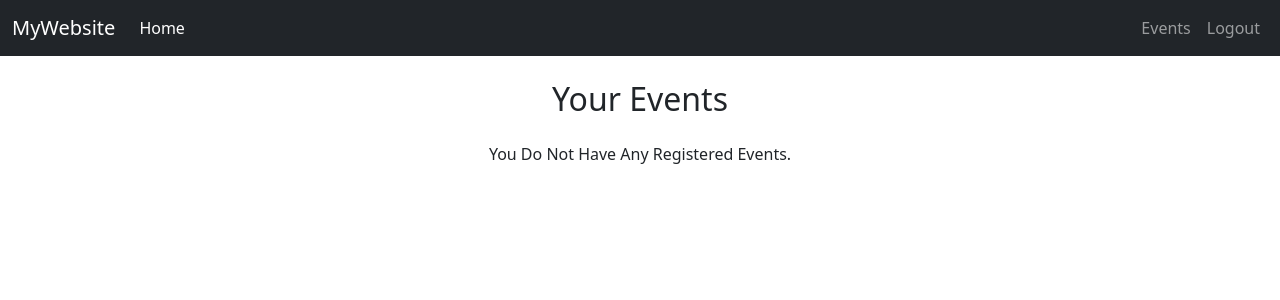
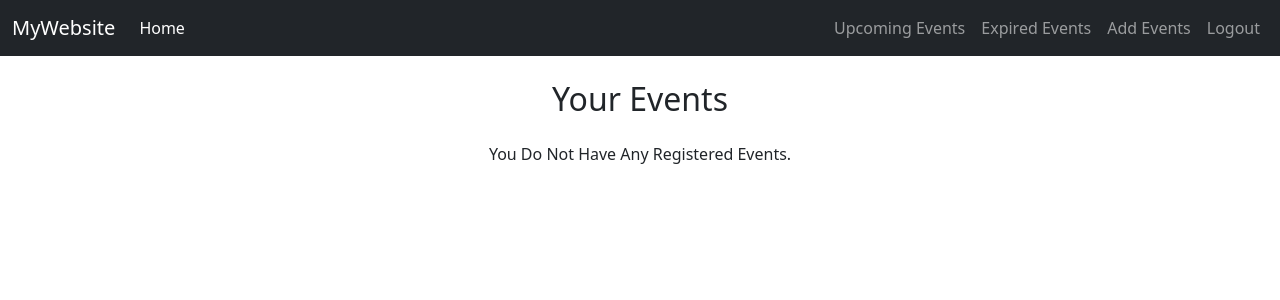
Before and after one commit to Dheeraj-Patidar/event-management, a Django app: page /my_events in a window 1280 px wide. Shown: the top 300 px of the page. Run offline with Django 5.2, Linux system fonts and the light colour scheme; a user stored in the database is signed in; data comes from the database, SQL or seed files in the repository; some libraries are stand-ins or nearby versions.

Commit message:
displaying upcoming and expired events to admin

```diff
--- a/core/static/css/style.css
+++ b/core/static/css/style.css
@@ -5,7 +5,17 @@
 .error-message{
     color: red;
 }
+.card-body{
+    background-color: antiquewhite;
+    border-radius: 5px;
+}
+
 .card-title{
+    color: green;
+    font-weight: bold;
+    font-size: large;
+}
+.expired-card-title{
     color: red;
     font-weight: bold;
     font-size: large;
--- a/core/templates/base.html
+++ b/core/templates/base.html
@@ -50,7 +50,13 @@
                     {%endif%}
                     {%if request.user.role == 'admin'%}
                     <li class="nav-item">
-                        <a class="nav-link" href="{% url 'add_event' %}">Events</a>
+                        <a class="nav-link" href="{% url 'events' %}">Upcoming Events</a>
+                    </li>
+                    <li class="nav-item">
+                        <a class="nav-link" href="{% url 'expired_events' %}">Expired Events</a>
+                    </li>
+                    <li class="nav-item">
+                        <a class="nav-link" href="{% url 'add_event' %}"> Add Events</a>
                     </li>
                     {%endif%}
                     {%if request.user.is_authenticated%}
--- a/core/urls.py
+++ b/core/urls.py
@@ -12,7 +12,9 @@ from .views import (
     StudentView,
     VerifyEmailView,
     EventRegisterView,
-    MyEventView
+    MyEventView,
+    EventView,
+    ExpiredEventView
 )
 
 urlpatterns = [
@@ -26,6 +28,8 @@ urlpatterns = [
     path("admin_dashboard", AdminView.as_view(), name="admin_dashboard"),
     path("add_events", AddEventView.as_view(), name="add_event"),
     path("event_registration/<int:event_id>", EventRegisterView.as_view(), name="event_register"),
+    path("events", EventView.as_view(), name="events"),
+    path("expired_events", ExpiredEventView.as_view(), name="expired_events"),
     path("my_events", MyEventView.as_view(), name="my_events"),
     path(
         "password_reset/",
--- a/core/views.py
+++ b/core/views.py
@@ -150,6 +150,7 @@ class AdminView(TemplateView):
 
 
 class AddEventView(CreateView):
+    """add a event view """
     model = Event
     form_class = AddEventForm
     template_name = "add_event.html"
@@ -186,9 +187,34 @@ class EventRegisterView(CreateView):
 
 
 class MyEventView(LoginRequiredMixin, ListView):
+    """showing all events which are registered by a student"""
     model = RegisteredStudent
     template_name = "myevents.html"
     context_object_name = "events"
 
     def get_queryset(self):
         return RegisteredStudent.objects.filter(student=self.request.user)
+
+
+class EventView(ListView):
+    """showing all upcoming events to admin """
+
+    model = Event
+    template_name = "events.html"
+    context_object_name = "events"
+
+    def get_queryset(self):
+        """Return only upcoming events"""
+        return Event.objects.filter(date__gte=now()).order_by("date")
+
+
+class ExpiredEventView(ListView):
+    """showing all Expired events to admin """
+
+    model = Event
+    template_name = "expired_events.html"
+    context_object_name = "events"
+
+    def get_queryset(self):
+        """Return only Expired events"""
+        return Event.objects.filter(expired=True).order_by("date")
```
Also changed, not shown: core/templates/events.html (added, +27 -0 lines), core/templates/expired_events.html (added, +26 -0 lines).
